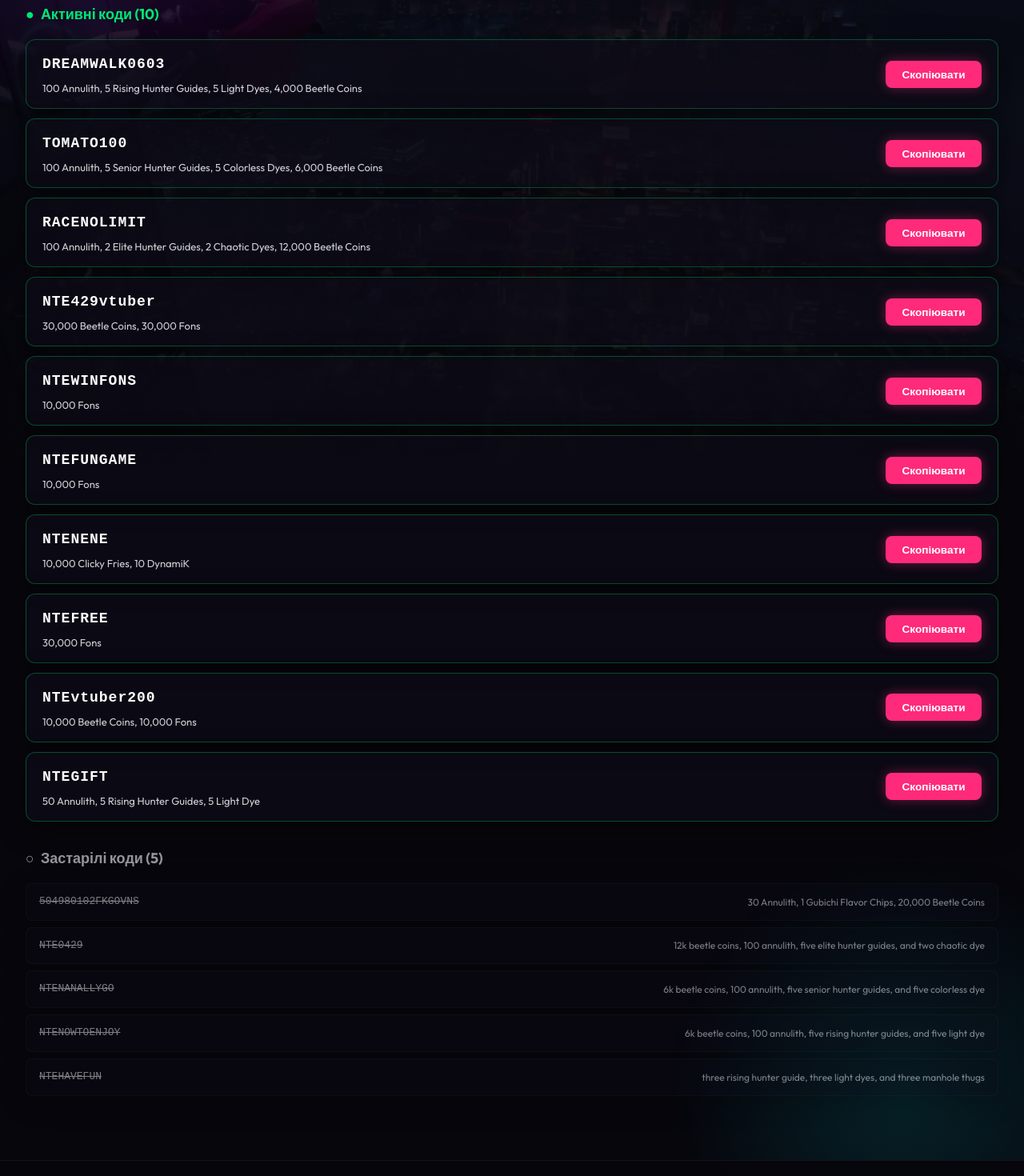
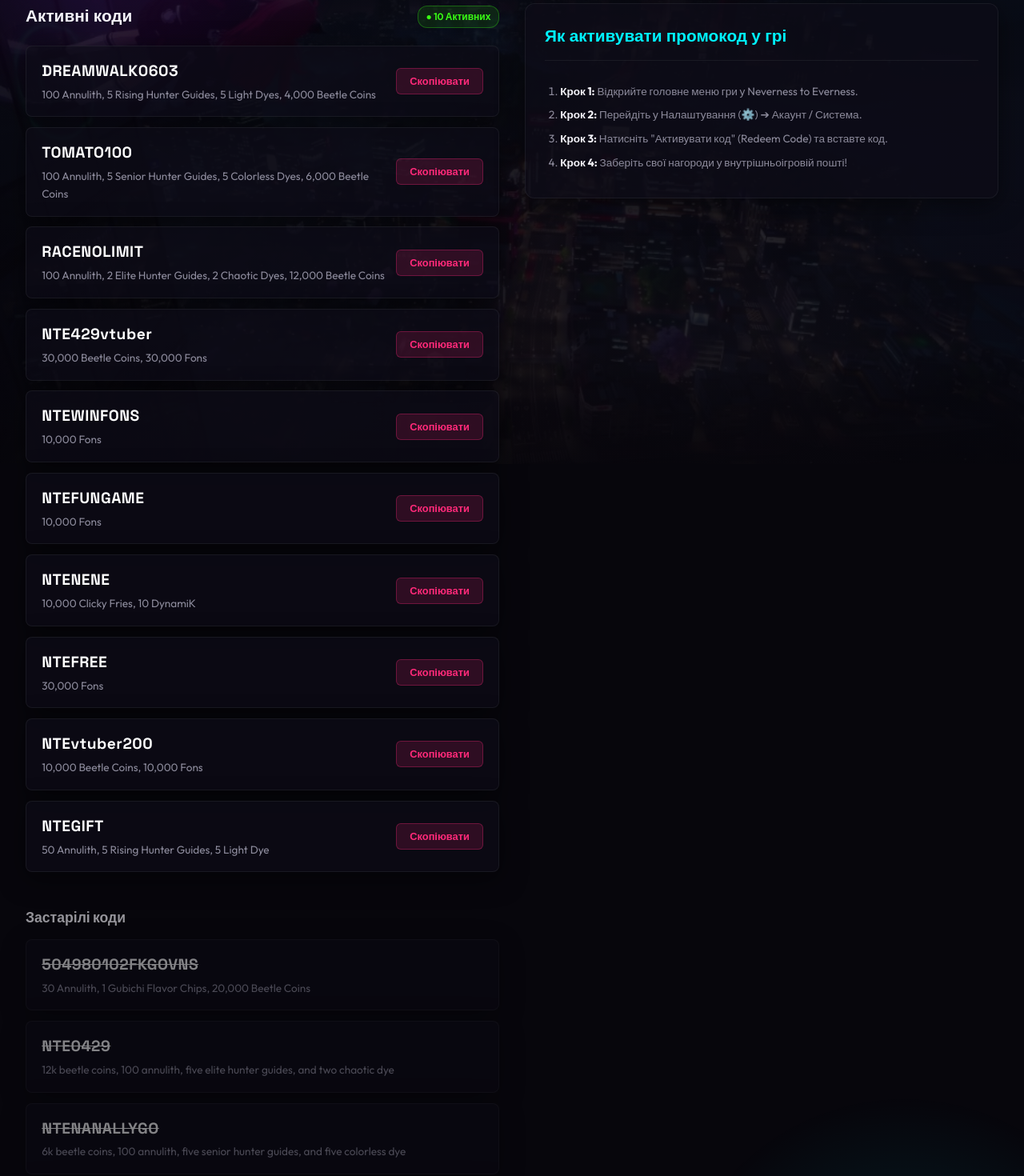
Before and after one commit to KarambitUR/NTE, a Next.js app: page /codes in a window 1280 px wide. Shown: the part 220-1690 px from the top of the page at 80% size. Built offline with nearby package versions, Linux system fonts and the light colour scheme.

Commit message:
fix(ui): strip Wikia image scale parameters to prevent 403 blocks, fix timeline layout and promo code styling

```diff
--- a/app/codes/page.js
+++ b/app/codes/page.js
@@ -47,6 +47,11 @@
       en: 'Copied! ✓',
       fr: 'Copié ! ✓',
     },
+    howToRedeemTitle: {
+      uk: 'Як активувати промокод у грі',
+      en: 'How to Redeem Promo Codes in Game',
+      fr: 'Comment utiliser un code promo en jeu',
+    },
   };
 
   return (
@@ -56,40 +61,28 @@
         <p class="section-desc">{pageTexts.subtitle[lang] || pageTexts.subtitle.uk}</p>
       </div>
 
-      {/* Active Codes */}
-      <div style={{ marginBottom: '32px' }}>
-        <h3 style={{ fontSize: '18px', fontWeight: '700', marginBottom: '16px', color: '#00e676', display: 'flex', alignItems: 'center', gap: '8px' }}>
-          <span>●</span> {pageTexts.activeHeader[lang] || pageTexts.activeHeader.uk} ({activeCodes.length})
-        </h3>
+      <div class="codes-layout">
+        {/* Active & Expired Column */}
+        <div class="codes-column">
+          <div class="panel-header-row">
+            <h3>{pageTexts.activeHeader[lang] || pageTexts.activeHeader.uk}</h3>
+            <span class="update-indicator pulse-green">
+              ● {activeCodes.length} {lang === 'en' ? 'Active' : 'Активних'}
+            </span>
+          </div>
 
-        <div style={{ display: 'flex', flexDirection: 'column', gap: '12px' }}>
+          <div class="codes-list">
             {activeCodes.map((item) => {
               const isCopied = copiedCode === item.code;
               return (
-              <div
-                key={item.code}
-                class="promo-code-card glass-panel"
-                style={{
-                  padding: '16px 20px',
-                  borderRadius: '12px',
-                  display: 'flex',
-                  justify: 'space-between',
-                  alignItems: 'center',
-                  flexWrap: 'wrap',
-                  gap: '12px',
-                  border: '1px solid rgba(0, 230, 118, 0.3)',
-                }}
-              >
-                <div style={{ display: 'flex', flexDirection: 'column', gap: '6px', flex: 1, minWidth: '220px' }}>
-                  <span style={{ fontSize: '18px', fontWeight: '800', fontFamily: 'monospace', letterSpacing: '1px', color: '#fff' }}>
-                    {item.code}
-                  </span>
-                  <span style={{ fontSize: '13px', opacity: 0.85, lineHeight: '1.4' }}>{item.rewards}</span>
+                <div key={item.code} class="code-card">
+                  <div class="code-info">
+                    <span class="code-string">{item.code}</span>
+                    <span class="code-rewards">{item.rewards}</span>
                   </div>
                   <button
-                  class={`btn btn-sm ${isCopied ? 'btn-accent' : 'btn-primary'}`}
+                    class="btn-copy"
                     onClick={() => handleCopy(item.code)}
-                  style={{ minWidth: '120px' }}
                   >
                     {isCopied ? (pageTexts.copiedBtn[lang] || pageTexts.copiedBtn.uk) : (pageTexts.copyBtn[lang] || pageTexts.copyBtn.uk)}
                   </button>
@@ -97,25 +90,45 @@
               );
             })}
           </div>
+
+          {expiredCodes.length > 0 && (
+            <div style={{ marginTop: '24px' }}>
+              <h3 style={{ opacity: 0.6, fontSize: '1.1rem', marginBottom: '12px' }}>
+                {pageTexts.expiredHeader[lang] || pageTexts.expiredHeader.uk}
+              </h3>
+              <div class="codes-list" style={{ opacity: 0.5 }}>
+                {expiredCodes.map((item) => (
+                  <div key={item.code} class="code-card">
+                    <div class="code-info">
+                      <span class="code-string" style={{ textDecoration: 'line-through' }}>{item.code}</span>
+                      <span class="code-rewards">{item.rewards}</span>
                     </div>
-
-      {/* Expired Codes */}
-      {expiredCodes.length > 0 && (
-        <div>
-          <h3 style={{ fontSize: '18px', fontWeight: '700', marginBottom: '16px', opacity: 0.6, display: 'flex', alignItems: 'center', gap: '8px' }}>
-            <span>○</span> {pageTexts.expiredHeader[lang] || pageTexts.expiredHeader.uk} ({expiredCodes.length})
-          </h3>
-
-          <div style={{ display: 'flex', flexDirection: 'column', gap: '8px', opacity: 0.5 }}>
-            {expiredCodes.map((item) => (
-              <div key={item.code} class="promo-code-card glass-panel" style={{ padding: '12px 16px', borderRadius: '8px', display: 'flex', justifyContent: 'space-between', alignItems: 'center' }}>
-                <span style={{ fontFamily: 'monospace', textDecoration: 'line-through' }}>{item.code}</span>
-                <span style={{ fontSize: '12px' }}>{item.rewards}</span>
                   </div>
                 ))}
               </div>
             </div>
           )}
         </div>
+
+        {/* Redemption Instructions Column */}
+        <div class="redemption-column glass-panel" style={{ padding: '24px', borderRadius: '12px' }}>
+          <h3>{pageTexts.howToRedeemTitle[lang] || pageTexts.howToRedeemTitle.uk}</h3>
+          <ol class="guide-steps">
+            <li>
+              <strong>{lang === 'en' ? 'Step 1:' : 'Крок 1:'}</strong> {lang === 'en' ? 'Open the game menu in Neverness to Everness.' : 'Відкрийте головне меню гри у Neverness to Everness.'}
+            </li>
+            <li>
+              <strong>{lang === 'en' ? 'Step 2:' : 'Крок 2:'}</strong> {lang === 'en' ? 'Go to Settings (⚙️) ➔ Account / System.' : 'Перейдіть у Налаштування (⚙️) ➔ Акаунт / Система.'}
+            </li>
+            <li>
+              <strong>{lang === 'en' ? 'Step 3:' : 'Крок 3:'}</strong> {lang === 'en' ? 'Click "Redeem Code" and paste the code.' : 'Натисніть "Активувати код" (Redeem Code) та вставте код.'}
+            </li>
+            <li>
+              <strong>{lang === 'en' ? 'Step 4:' : 'Крок 4:'}</strong> {lang === 'en' ? 'Check your in-game mailbox to collect rewards!' : 'Заберіть свої нагороди у внутрішньоігровій пошті!'}
+            </li>
+          </ol>
+        </div>
+      </div>
+    </div>
   );
 }
--- a/app/utils.js
+++ b/app/utils.js
@@ -1,10 +1,20 @@
 export function formatImgUrl(url) {
   if (!url) return '/src/assets/shinku_banner.png';
-  if (url.startsWith('http://') || url.startsWith('https://') || url.startsWith('data:')) {
-    return url;
+
+  let cleaned = String(url);
+
+  // If it's a Wikia/Fandom image URL with /revision/latest..., strip scale parameters to avoid 403 hotlinking block
+  if (cleaned.includes('static.wikia.nocookie.net')) {
+    cleaned = cleaned.split('/revision/latest')[0];
   }
-  if (!url.startsWith('/')) {
-    return '/' + url;
+
+  if (cleaned.startsWith('http://') || cleaned.startsWith('https://') || cleaned.startsWith('data:')) {
+    return cleaned;
   }
-  return url;
+
+  if (!cleaned.startsWith('/')) {
+    return '/' + cleaned;
+  }
+
+  return cleaned;
 }
```
Also changed, not shown: app/calendar/page.js (+15 -32 lines), app/page.js (+18 -11 lines). Lines whose indentation alone changed are shown as unchanged.
